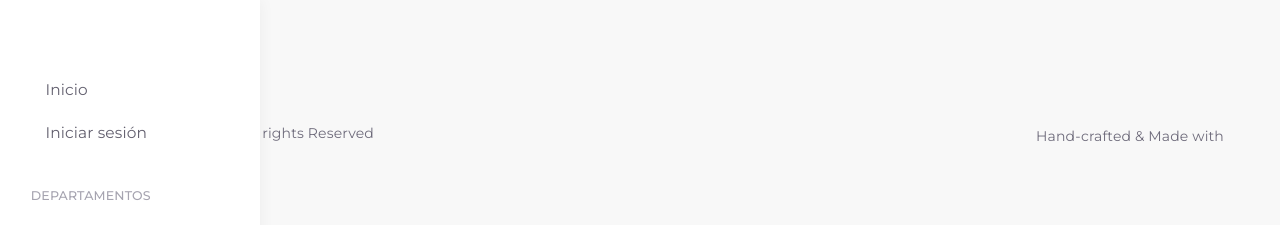
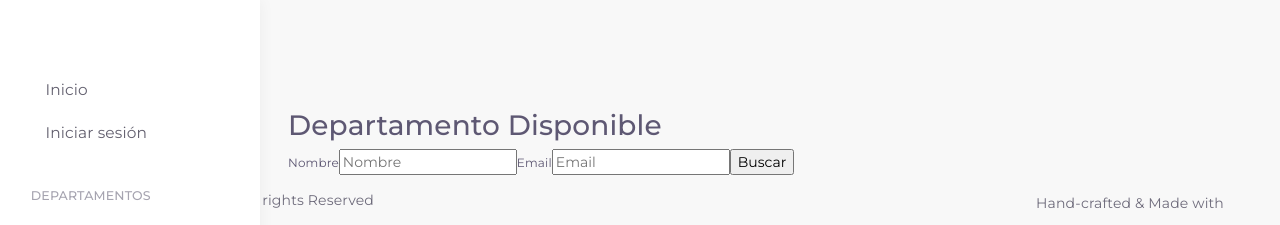
Before and after one commit to HeavyPablo/gti-department-from-v1, a Vue app: page /disponible in a window 1280 px wide. Shown: the top 225 px of the page. Built offline with nearby package versions, Linux system fonts and the light colour scheme; some icons are missing.

Commit message:
disponible
xd

```diff
--- a/src/components/VerticalNavegation.vue
+++ b/src/components/VerticalNavegation.vue
@@ -36,7 +36,7 @@
                     </li>
 
                     <li class=" nav-item">
-                        <a class="d-flex align-items-center" href="/">
+                        <a class="d-flex align-items-center" href="disponible">
                             <vue-feather type="check-circle"></vue-feather>
                             <span class="menu-title text-truncate">Disponibles</span>
                         </a>
--- a/src/router/index.js
+++ b/src/router/index.js
@@ -3,13 +3,15 @@ import Home from '../views/Home.vue'
 import Login from '../views/authenticate/Login.vue'
 import TipoServicio from '../views/TipoServicio.vue'
 import Transporte from '../views/Transporte.vue'
+import Disponible from '../views/Disponible.vue'
 
 const routes = [
   { path: '/login', name: 'Login', component: Login },
   { path: '/', name: 'Home', component: Home },
   { path: '/about', name: 'About', component: () => import('../views/About.vue') },
   { path: '/tiposervicio', name: 'TipoServicio', component: TipoServicio},
-  { path: '/transporte', name: 'Transporte', component: Transporte}
+  { path: '/transporte', name: 'Transporte', component: Transporte},
+  { path: '/disponible', name: 'Disponible', component: Disponible }
 
 ]
 
--- /dev/null
+++ b/src/views/Disponible.vue
@@ -0,0 +1,37 @@
+<template>
+  <div class="contact">
+    <h1 class="title">Departamento Disponible</h1>
+    <form action class="form" @submit.prevent="contact">
+      <label class="form-label" for="#name">Nombre</label>
+      <input
+        v-model="name"
+        class="form-input"
+        type="text"
+        id="name"
+        required
+        placeholder="Nombre"
+      >
+      <label class="form-label" for="#email">Email</label>
+      <input
+        v-model="email"
+        class="form-input"
+        type="email"
+        id="email"
+        placeholder="Email"
+      >
+      <input class="form-submit" type="submit" value="Buscar">
+    </form>
+  </div>
+</template>
+
+<script>
+export default {
+  data() {
+    return {};
+  },
+
+  created() {},
+
+  methods: {},
+};
+</script>
```
Also changed, not shown: src/views/Transporte.vue (line endings or trailing spaces).
